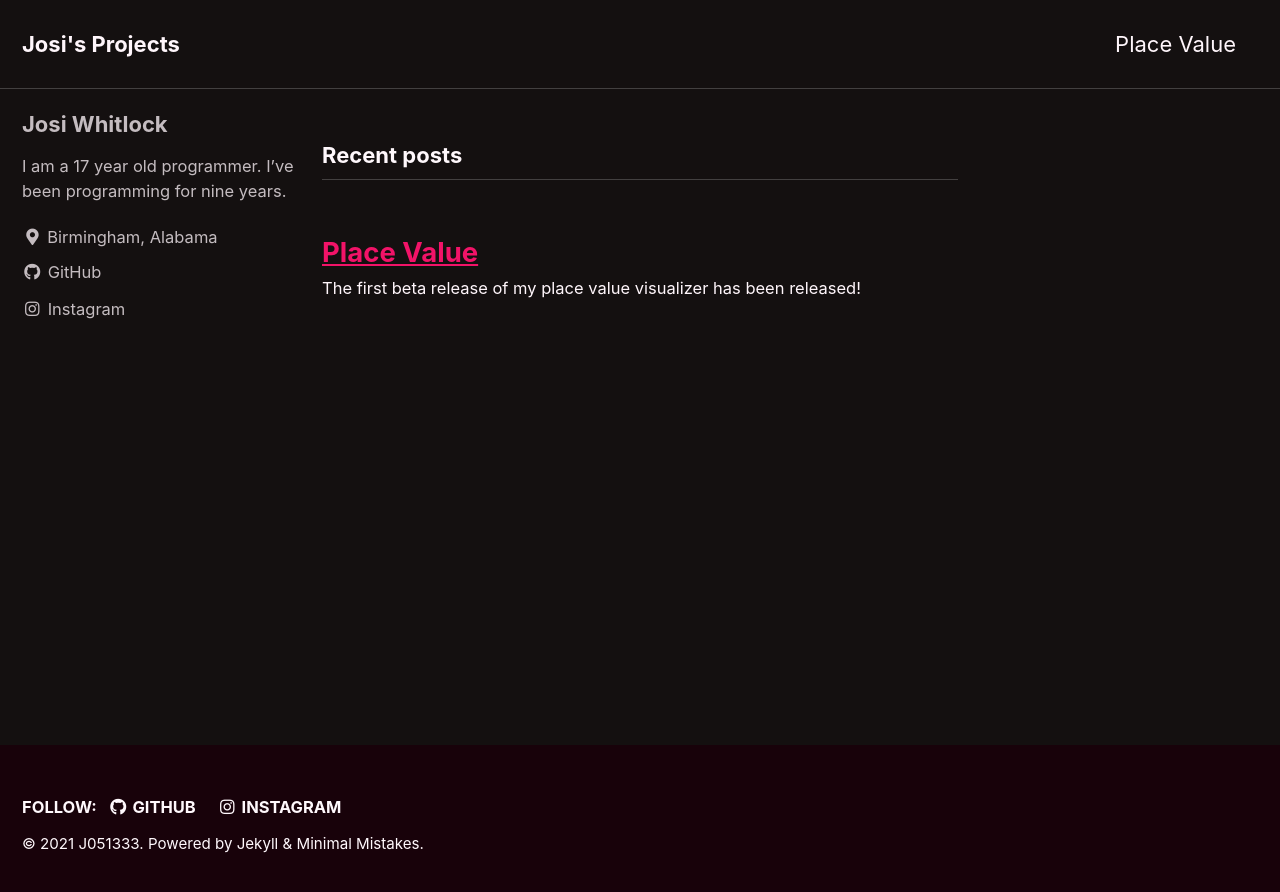
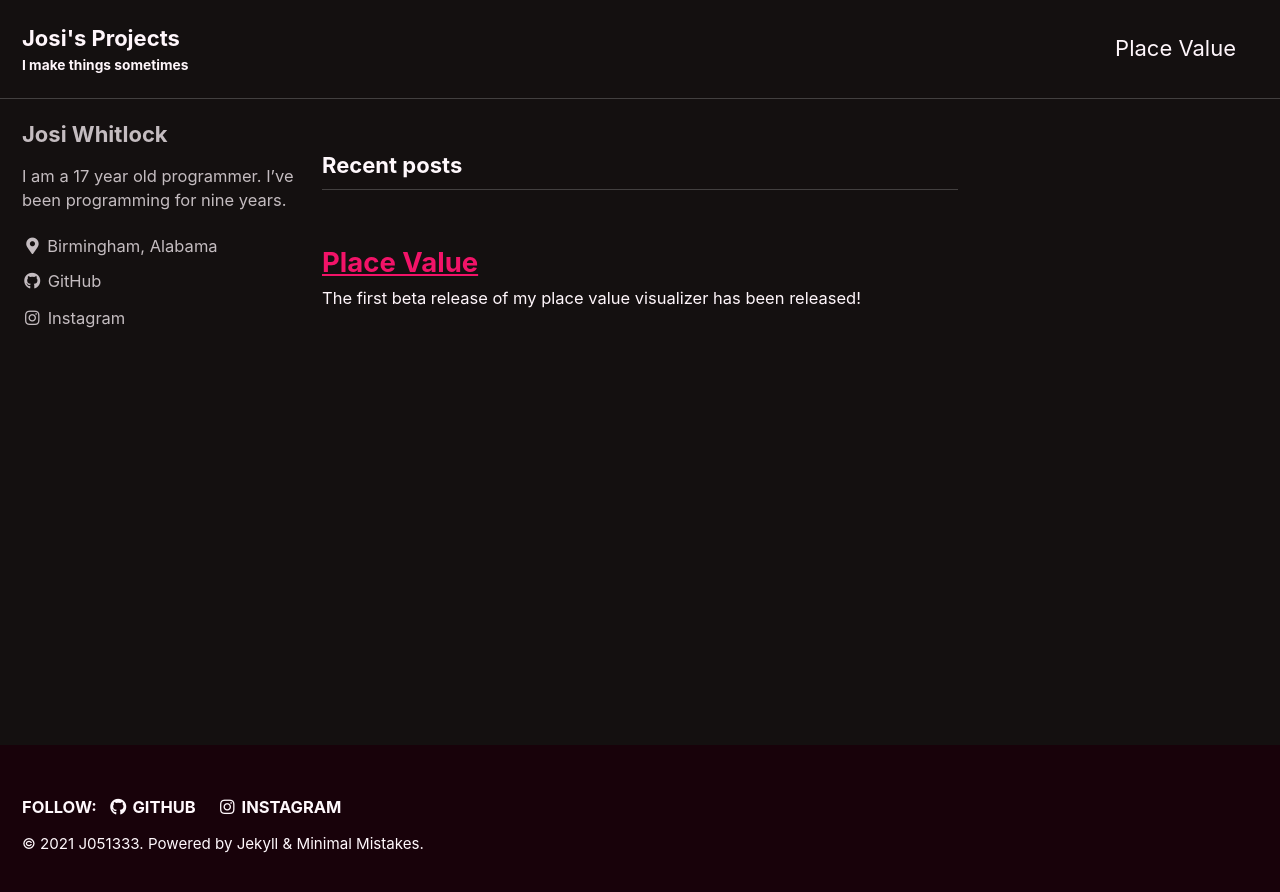
Before and after one commit to J051333/j051333.github.io, a Jekyll site: the page built from index.html, in a window 1280 px wide. Shown: the top 892 px of the page. Built offline with Jekyll 4.4.1, drawn with Linux system fonts in a browser that asks for light colours; cached includes are drawn as plain includes; the list of posts is cut into pages by our own code.

Commit message:
Added google site verification code

```diff
--- a/_config.yml
+++ b/_config.yml
@@ -18,7 +18,7 @@
 locale                   : "en-US"
 title                    : "Josi's Projects"
 title_separator          : "-"
-subtitle                 : # site tagline that appears below site title in masthead
+subtitle                 : "I make things sometimes" # site tagline that appears below site title in masthead
 name                     : "J051333"
 description              : "Programmer of things c:"
 url                      : "https://j051333.github.io" # the base hostname & protocol for your site e.g. "https://mmistakes.github.io"
@@ -71,7 +71,7 @@
   search_engine_id       : # YOUR_SEARCH_ENGINE_ID
   instant_search         : # false (default), true
 # SEO Related
-google_site_verification :
+google_site_verification : X7XAYicxkv7GDpYWKGhYbl1IMim_h4GYnuNaO6rgoDs
 bing_site_verification   :
 naver_site_verification  :
 yandex_site_verification :
```
